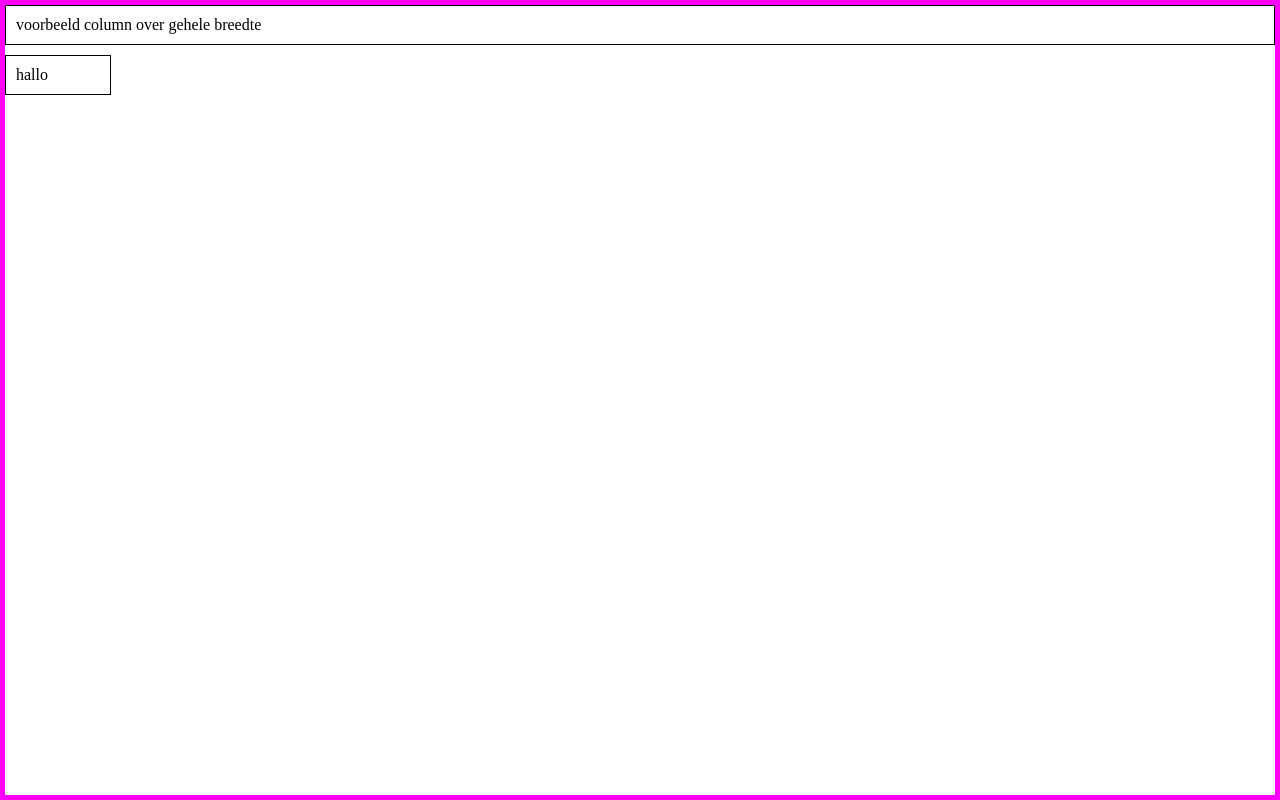
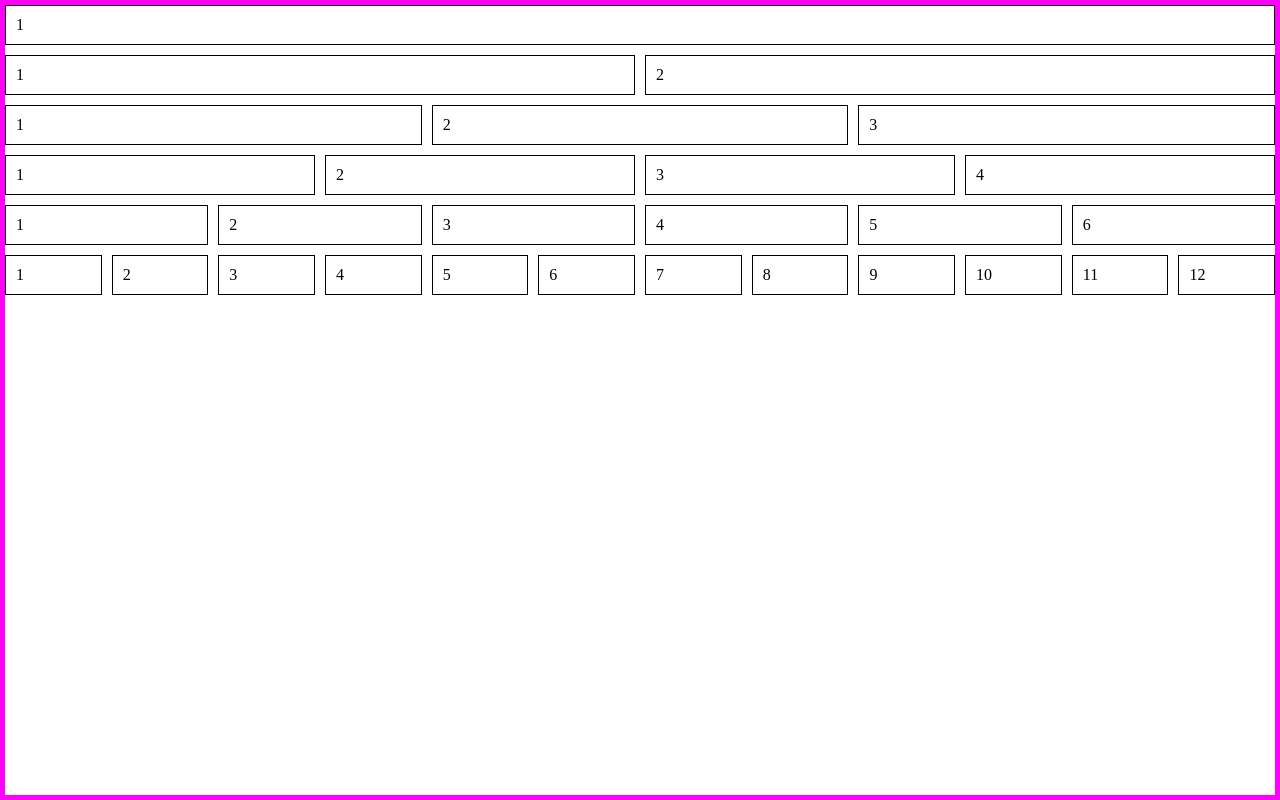
Before and after one commit to jared277/frontend-opdracht-1, a plain HTML site: page 1b/index.html in a window 1280 px wide. Drawn offline with Linux system fonts and the light colour scheme.

Commit message:
piramide af

```diff
--- a/1b/index.html
+++ b/1b/index.html
@@ -10,14 +10,103 @@
     <div class="container">
         <div class="row">
             <div class="col-12">
-                voorbeeld column over gehele breedte
+                1
             </div>
         </div>
         <div class="row">
-            <div class="col-1">
-                hallo
+            <div class="col-6">
+                1
             </div>
-        </div>
+            <div class="col-6">
+                2
+            </div>
+         </div>
+            <div class="row">
+                <div class="col-4 row">
+                    1
+                </div>
+                <div class="col-4">
+                  2
+                </div>
+             <div class="col-4">
+                  3
+            </div>
+          </div>
+          <div class="row">
+
+             <div class="col-3">
+                  1
+            </div>
+                <div class="col-3">
+                  2
+                </div>
+             <div class="col-3">
+                  3
+            </div>
+            <div class="col-3">
+                  4
+            </div>
+          </div>
+           <div class="row">
+
+             <div class="col-2">
+                  1
+            </div>
+                <div class="col-2">
+                  2
+                </div>
+             <div class="col-2">
+                  3
+            </div>
+            <div class="col-2">
+                  4
+            </div>
+            <div class="col-2">
+                  5
+            </div>
+            <div class="col-2">
+                  6
+            </div>
+          </div>
+          <div class="row">
+
+             <div class="col-1">
+                  1
+             </div>
+                <div class="col-1">
+                  2
+                </div>
+             <div class="col-1">
+                  3
+             </div>
+             <div class="col-1">
+                  4
+             </div>
+             <div class="col-1">
+                  5
+             </div>
+             <div class="col-1">
+                  6
+             </div>
+             <div class="col-1">
+                  7
+             </div>
+                <div class="col-1">
+                  8
+                </div>
+             <div class="col-1">
+                  9
+             </div>
+             <div class="col-1">
+                  10
+             </div>
+             <div class="col-1">
+                  11
+             </div>
+             <div class="col-1">
+                  12
+             </div>
+           </div>
     </div>
   </div>
 
```
